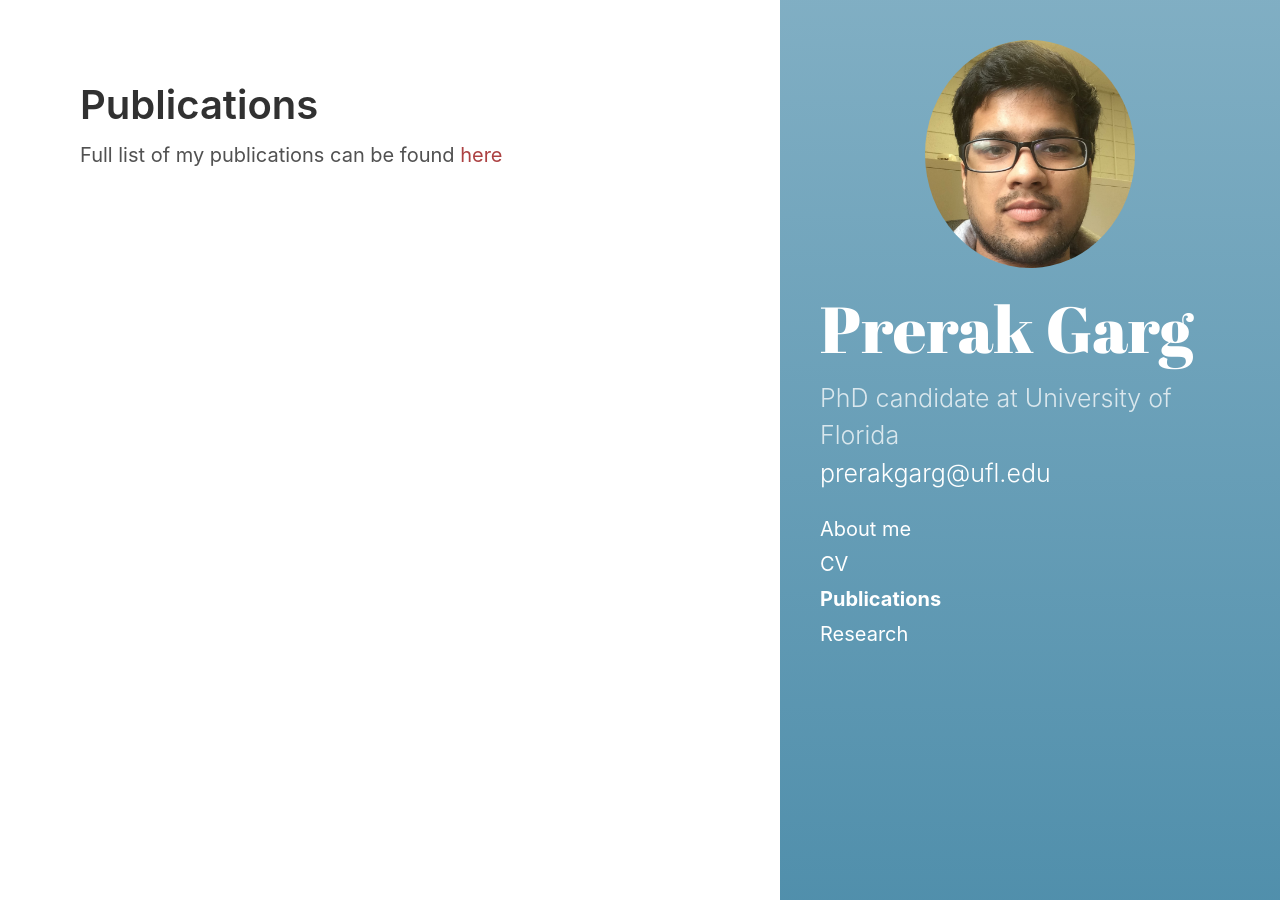
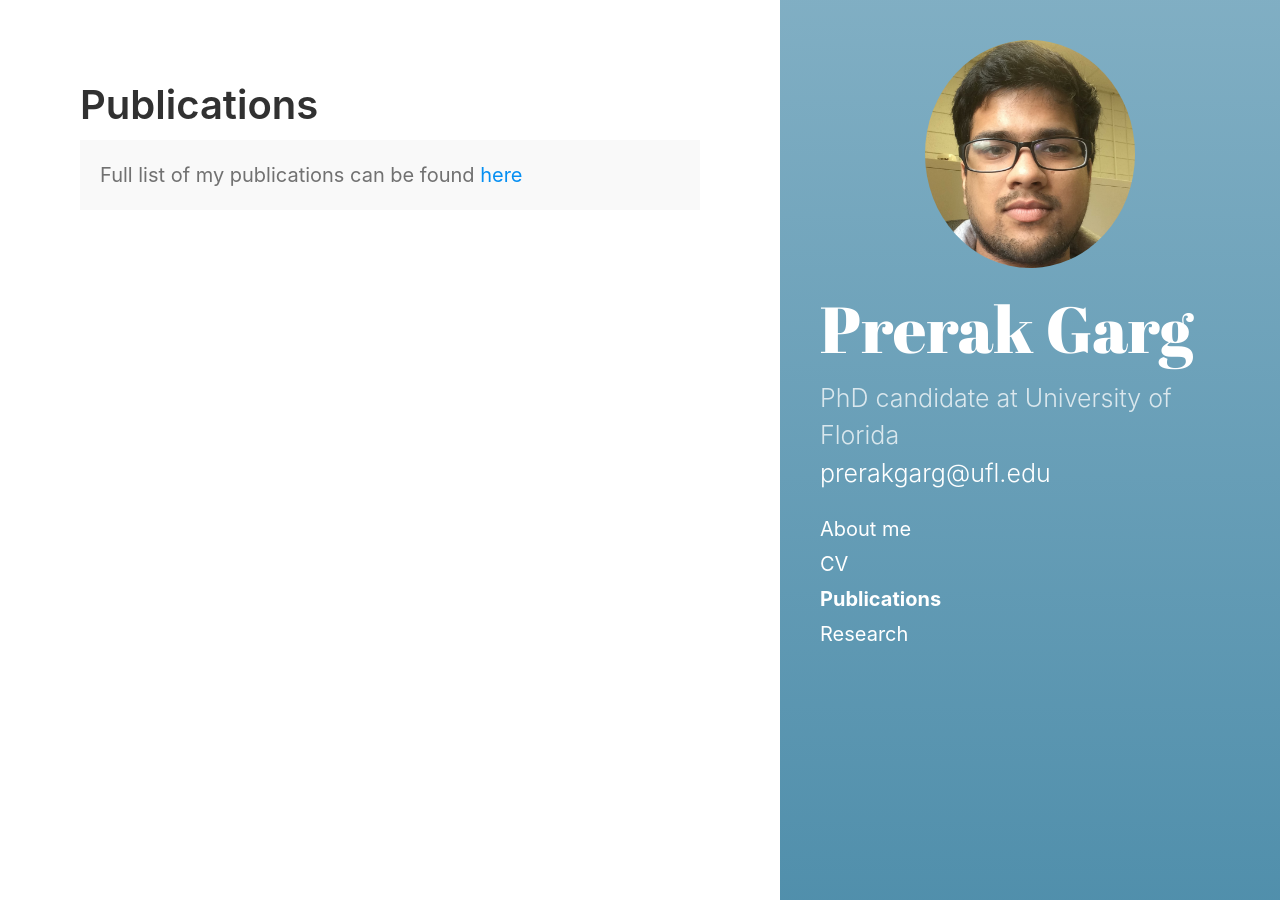
Before and after one commit to prerakgarg07/prerakgarg07.github.io, a Jekyll site: the page built from category/Publications.md, in a window 1280 px wide. Built offline with Jekyll 4.4.1, drawn with Linux system fonts in a browser that asks for light colours.

Commit message:
changing link color

```diff
--- a/assets/css/main.scss
+++ b/assets/css/main.scss
@@ -2,7 +2,7 @@
 # Jekyll needs front matter for SCSS files
 ---
 $sidebar-bg-color: #689fb8;
-$link-color: #ac4142;
+$link-color: #058ff2;
 $sidebar-sticky: false;
 $layout-reverse: true;
 @import "hydeout";
--- a/category/Publications.md
+++ b/category/Publications.md
@@ -3,4 +3,6 @@ layout: category
 title: Publications
 ---
 
+<p class="message">
 Full list of my publications can be found <a href="https://orcid.org/0000-0002-5923-2151" target="_blank">here</a>
+</p>
```
